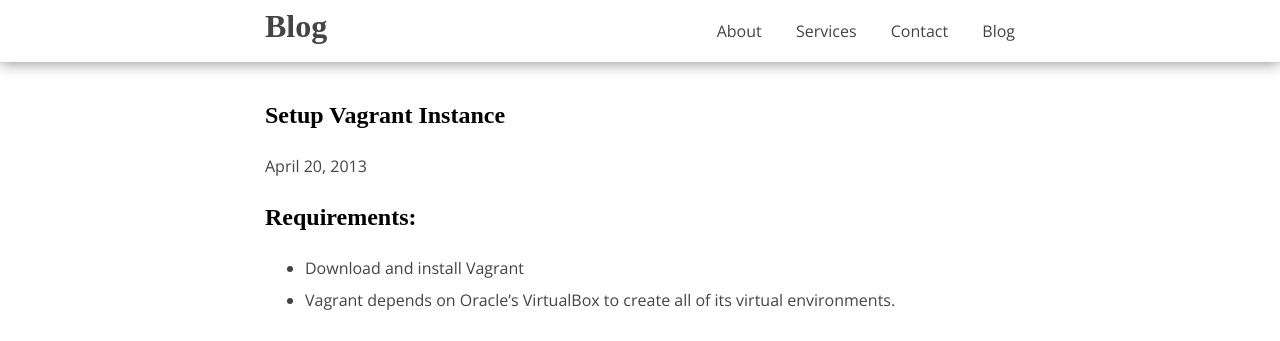
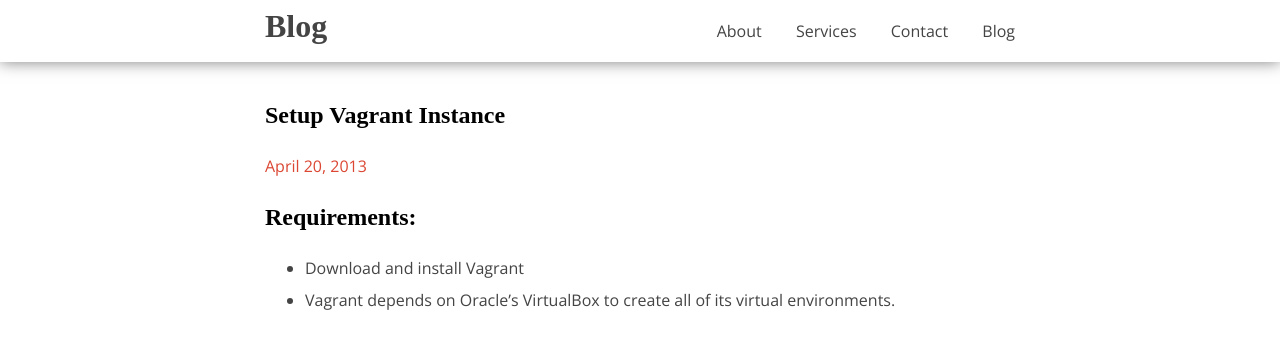
Before and after one commit to borivojevic/borivojevic.github.com, a Jekyll site: the page built from _posts/2013-04-20-vagrant-setup.markdown, in a window 1280 px wide. Shown: the top 341 px of the page. Built offline with Jekyll 4.4.1, drawn with Linux system fonts in a browser that asks for light colours; some web fonts are replaced; Markdown is read by kramdown in place of the engine named in the settings.

Commit message:
Fix blogpost date style

```diff
--- a/_layouts/post.html
+++ b/_layouts/post.html
@@ -7,9 +7,7 @@
 		<a href="{{ page.url }}">{{ page.subtitle }}</a>
 	</h2>
 
-	<section class="byline">
-		{{ page.date | date: "%B %e, %Y" }}
-	</section>
+	<b>{{ page.date | date: "%B %e, %Y" }}</b>
 
 	{{ content }}
 </section>
```
